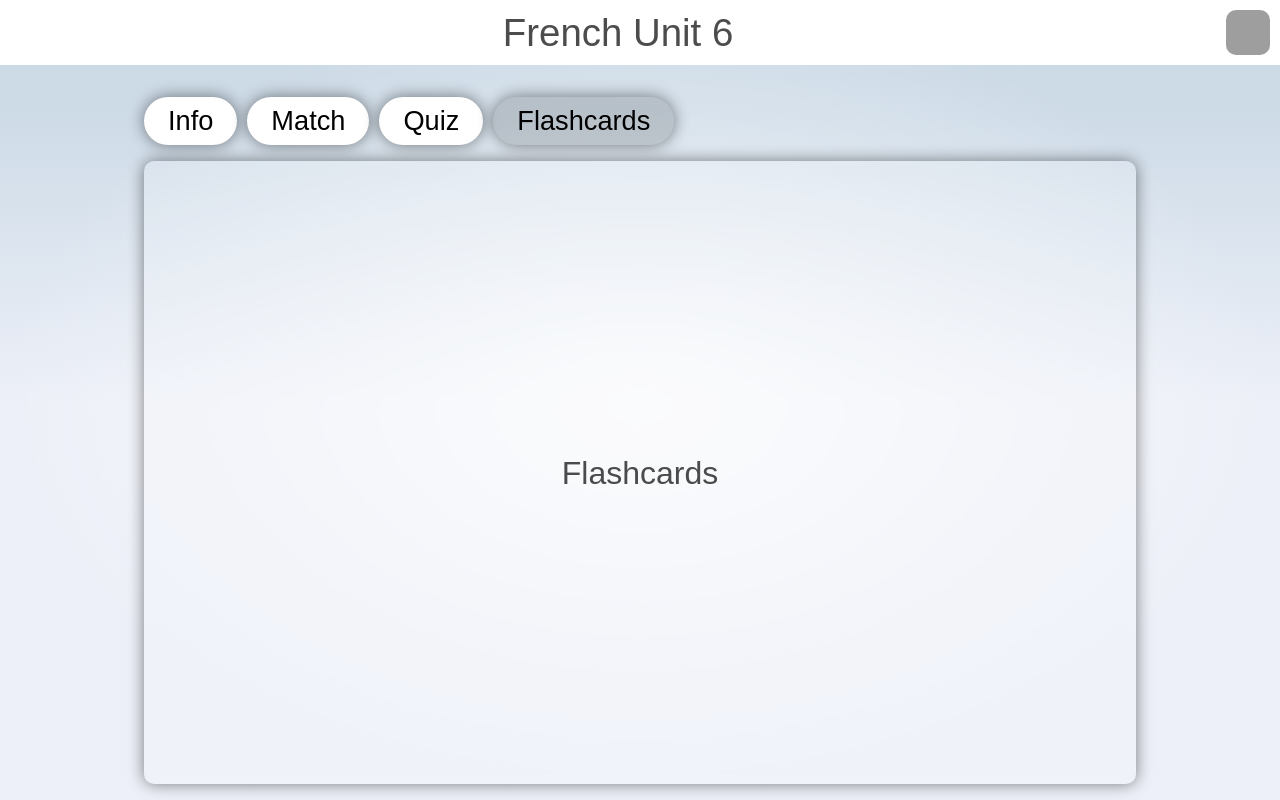
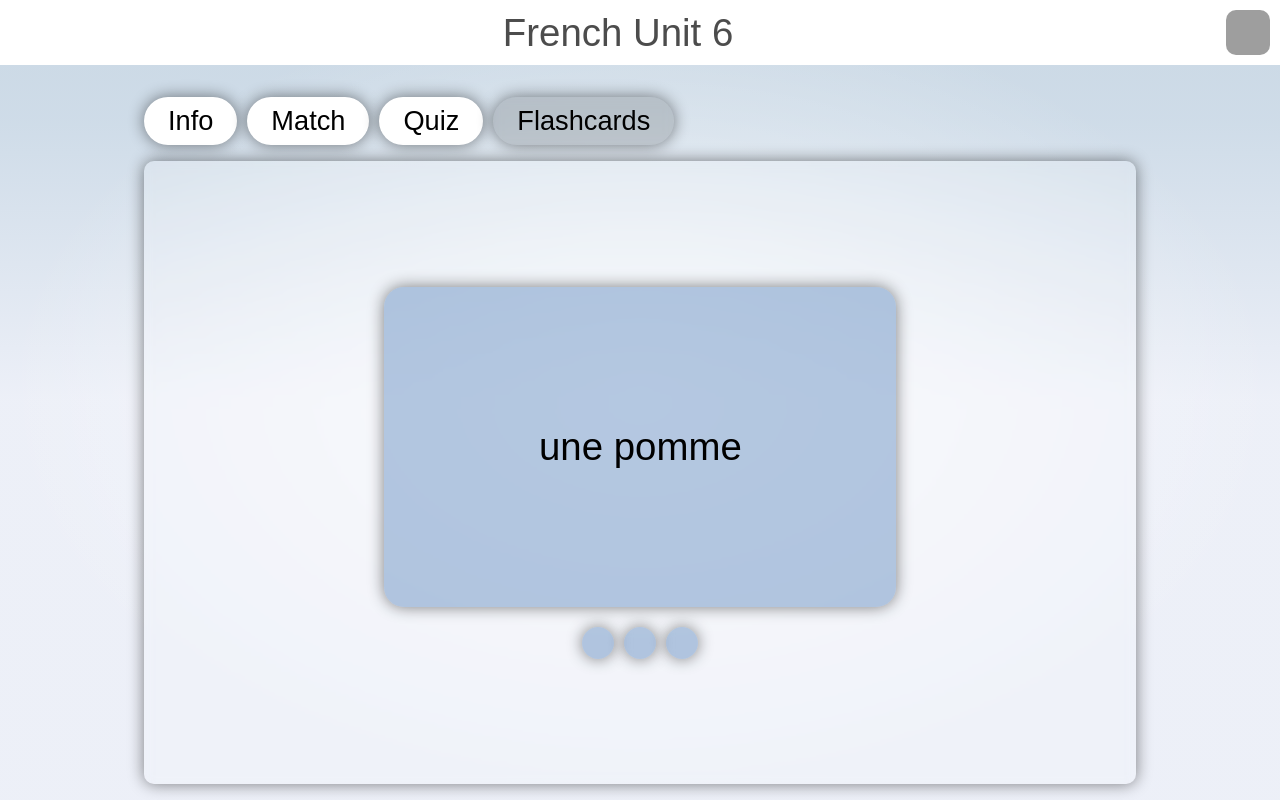
Before and after one commit to VzxaiDev/learning-app, a SvelteKit app: page / in a window 1280 px wide. Both pictures are taken after a click on the button "Flashcards". Built offline with nearby package versions, Linux system fonts and the light colour scheme; grey boxes are pictures that could not be loaded.

Commit message:
flash animations

```diff
--- a/src/components/Flashcards.svelte
+++ b/src/components/Flashcards.svelte
@@ -2,15 +2,21 @@
   let showingTerm = true;
   let term = "une pomme";
   let def = "a apple";
+  let text = term;
 
+  $:{
+    setTimeout(()=> {
+      showingTerm ? text = term : text = def;
+    }, 250);
+  }
 </script>
 
 <div class="card-wrapper">
-  <div on:click={() => showingTerm = !showingTerm}  class="card glass">
-    <h1 class="term">
-      {showingTerm ? term : def}
+  <button on:click={() => showingTerm = !showingTerm} class:r180={showingTerm} class:r0={!showingTerm}  class="card glass">
+    <h1 class="term" class:r180={showingTerm} class:r0={!showingTerm}>
+      {text}
     </h1>
-  </div>
+  </button>
   <div class="buttons">
     <button class="last glass"></button>
     <button class="flip glass"></button>
@@ -35,6 +41,7 @@
     height: 20rem;
     border-radius: 20px;
     user-select: none;
+    border: none;
 
     display: flex;
     justify-content: center;
@@ -64,4 +71,14 @@
 
     border: none;
   }
+
+  .r180{
+    transition: 0.5s;
+    transform: rotateX(180deg);
+  }
+
+  .r0{
+    transition: 0.5s;
+    transform: rotateX(0deg);
+  }
 </style>
--- a/src/routes/+page.svelte
+++ b/src/routes/+page.svelte
@@ -2,6 +2,8 @@
 	import Tab from '../components/Tab.svelte'
 	import Tabbar from '../components/Tabbar.svelte'
 	import StartBlock from '../components/StartBlock.svelte'
+	import Flashcards from '../components/Flashcards.svelte'
+
 	import { page } from '$app/stores';
   import { goto } from "$app/navigation";
 
@@ -21,7 +23,7 @@
 		</StartBlock>
 	</Tab>
 	<Tab tabName="Quiz"><p>Quiz</p></Tab>
-	<Tab tabName="Flashcards"><p>Flashcards</p></Tab>
+	<Tab tabName="Flashcards"><Flashcards /></Tab>
 </Tabbar>
 
 <style>
```
